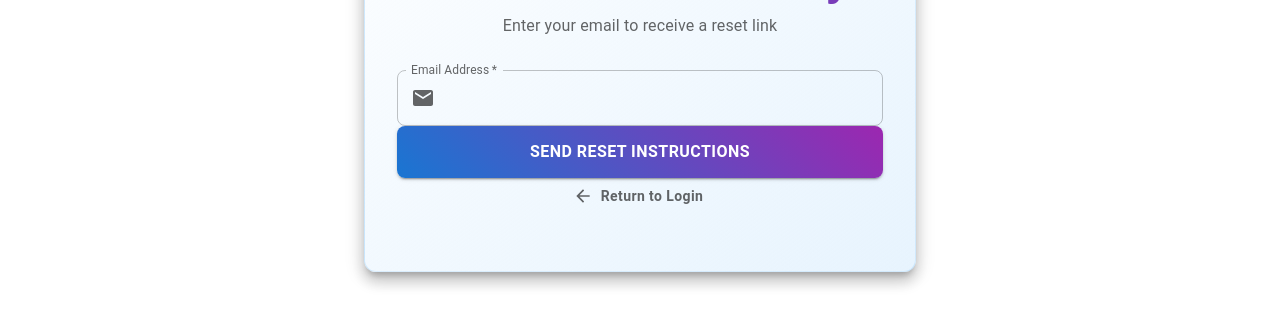
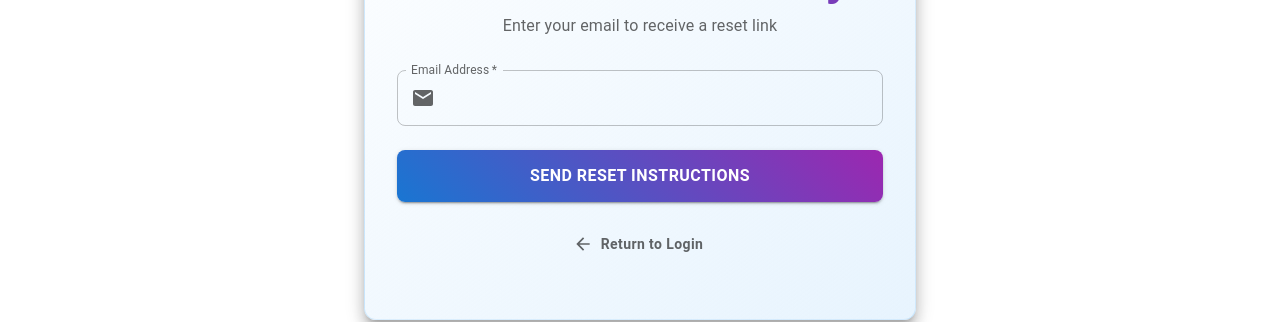
Before and after one commit to Induranga-kawishwara/FYP_Project, a React (Create React App) app in the folder front_end/: page /forgot-password in a window 1280 px wide. Shown: the part 371-693 px from the top of the page. Built offline with nearby package versions, Linux system fonts and the light colour scheme; no server answers.

Commit message:
Update ForgotPassword.jsx

```diff
--- a/front_end/src/components/pages/ForgotPassword/ForgotPassword.jsx
+++ b/front_end/src/components/pages/ForgotPassword/ForgotPassword.jsx
@@ -108,7 +108,15 @@ function ForgotPassword() {
           </Typography>
         </Box>
 
-        <Box component="form" onSubmit={handleReset} sx={{ gap: 3 }}>
+        <Box
+          component="form"
+          onSubmit={handleReset}
+          sx={{
+            display: "flex",
+            flexDirection: "column",
+            gap: { xs: 2, md: 3 },
+          }}
+        >
           <TextField
             fullWidth
             variant="outlined"
@@ -123,8 +131,12 @@ function ForgotPassword() {
               ),
               sx: {
                 borderRadius: 2,
-                "&:hover fieldset": { borderColor: "primary.light" },
-                "&.Mui-focused fieldset": { borderColor: "primary.main" },
+                "&:hover fieldset": {
+                  borderColor: theme.palette.primary.light,
+                },
+                "&.Mui-focused fieldset": {
+                  borderColor: theme.palette.primary.main,
+                },
               },
             }}
             required
```
